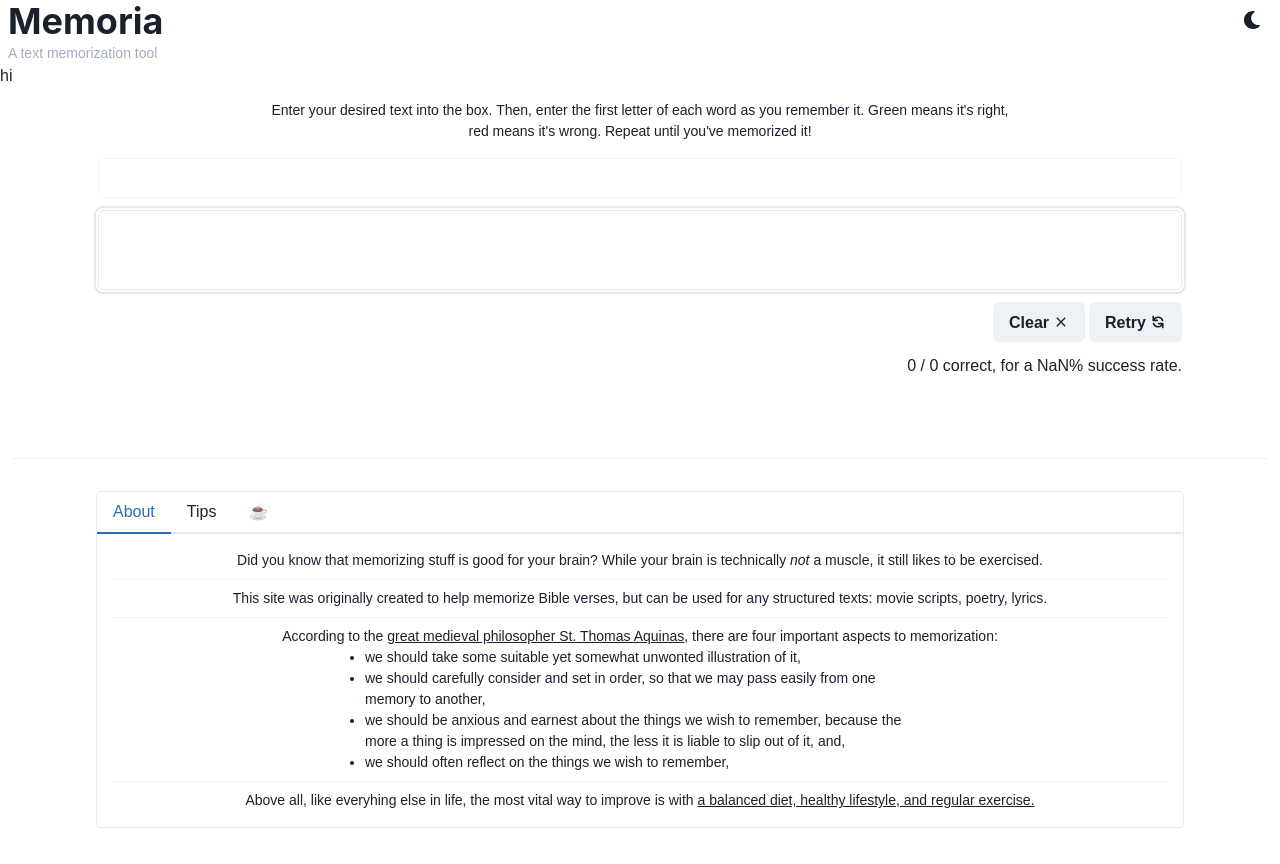
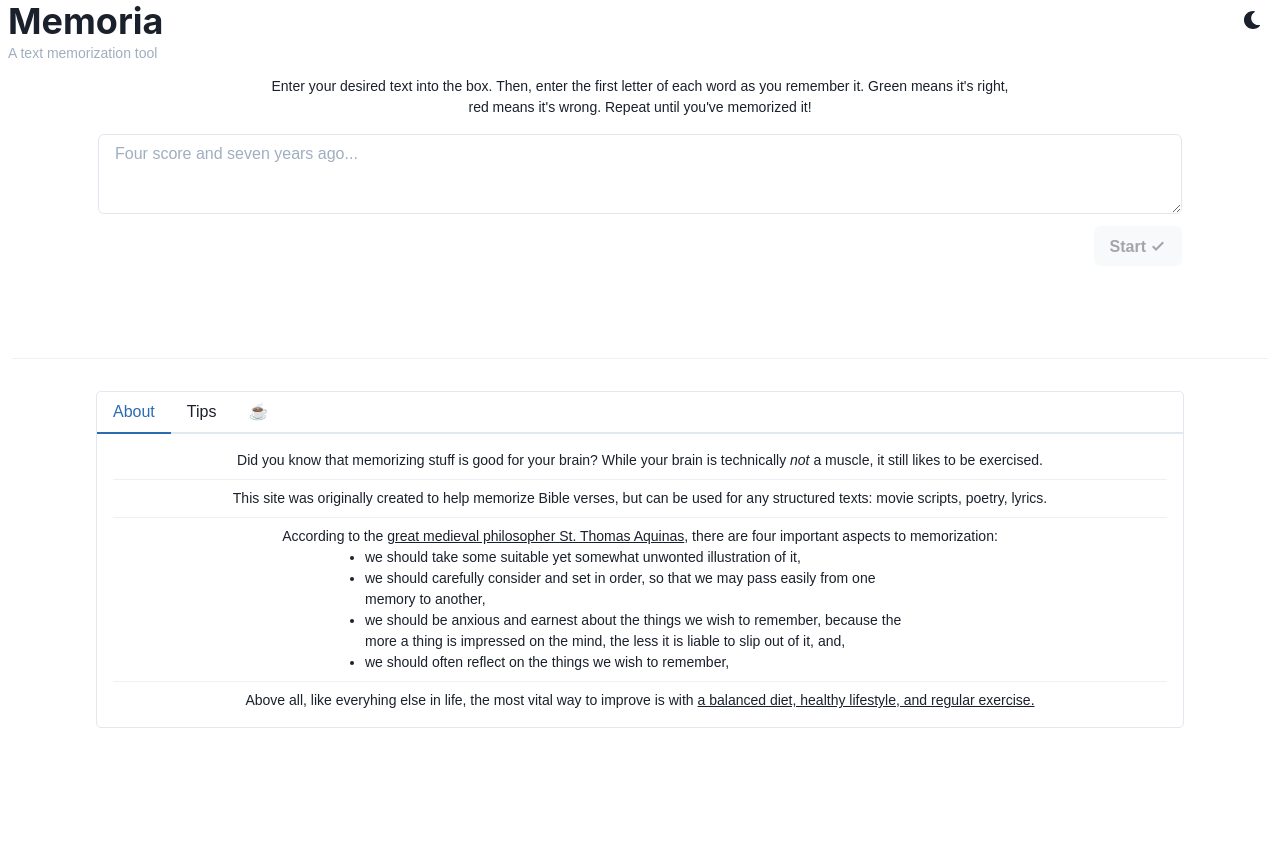
Before and after one commit to AndrewCutler/Memoria, a React (Create React App) app: page / in a window 1280 px wide. Shown: the top 864 px of the page. Built offline with nearby package versions, Linux system fonts and the light colour scheme.

Commit message:
log context in development mode

```diff
--- a/src/App.tsx
+++ b/src/App.tsx
@@ -113,6 +113,12 @@ export const App = () => {
 	}, []);
 
 	useEffect(() => {
+		if (process.env.NODE_ENV === 'development') {
+			console.log(context);
+		}
+	}, [context]);
+
+	useEffect(() => {
 		const param = queryParams?.get('target');
 		if (param) {
 			const target = decrypt(param);
@@ -128,7 +134,10 @@ export const App = () => {
 	}, [queryParams]);
 
 	useEffect(() => {
-		if (context.index === context.targetTextWords.length) {
+		if (
+			context.index > 0 &&
+			context.index === context.targetTextWords.length
+		) {
 			setContext((prev) => ({ ...prev, gameState: 'COMPLETE' }));
 			const timestamp = new Date().valueOf();
 			const key = `${currentUuid}_${timestamp}`;
@@ -153,7 +162,8 @@ export const App = () => {
 		<AppContext.Provider value={{ value: context, setter: setContext }}>
 			<ChakraProvider theme={theme}>
 				<Title />
-				<ActionButtons />
+				{/* TODO: replace buttons with this component */}
+				{false && <ActionButtons />}
 				<Box textAlign='center' fontSize='xl'>
 					<Box minH='100vh' p={3}>
 						<VStack spacing={8}>
@@ -184,13 +194,7 @@ export const App = () => {
 									direction='column'
 									mt={4}
 								>
-									{inProgress || completed ? (
-										<ActiveTextarea
-											onKeyPress={handleKeyPress}
-										>
-											<TextDisplay storageKey={key} />
-										</ActiveTextarea>
-									) : (
+									{pending ? (
 										<Textarea
 											onChange={({ target: { value } }) =>
 												handleTextChange(value)
@@ -207,6 +211,12 @@ export const App = () => {
 												inProgress ? 'black' : 'inherit'
 											}
 										/>
+									) : (
+										<ActiveTextarea
+											onKeyPress={handleKeyPress}
+										>
+											<TextDisplay storageKey={key} />
+										</ActiveTextarea>
 									)}
 									<Flex
 										my={3}
@@ -225,7 +235,7 @@ export const App = () => {
 												</Text>
 											)}
 										</Box>
-										{(inProgress || completed) && (
+										{!pending && (
 											<Box>
 												<Tooltip label='Wipe out this text and try with a new one'>
 													<Button
```
